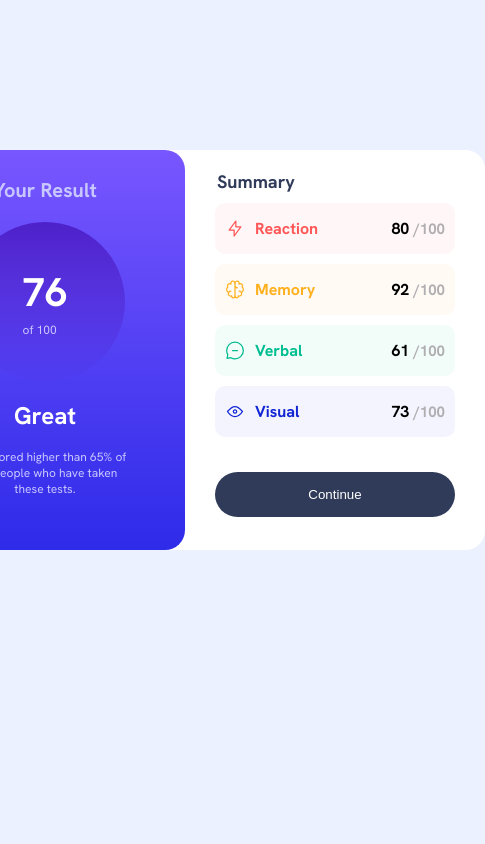
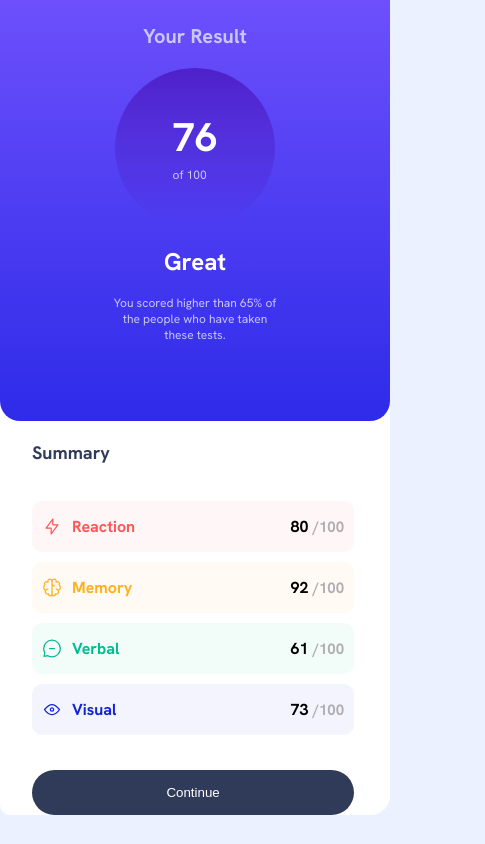
Before and after one commit to ayoub21dev/-Results-summary-component, a plain HTML site: page index.html in a window 390 px wide. Shown: the whole page, 485 px wide, since content can reach past the window. Drawn offline with Linux system fonts and the light colour scheme.

Commit message:
added respnosive desing

```diff
--- a/style.css
+++ b/style.css
@@ -106,9 +106,9 @@ body{
     gap: 10px;
 }
 .reactoin, .Memory,.Verbal,.Visual{
-    width: 240px;
+    width: 90%;
     padding: 15px 10px;
-    margin: 10px auto;
+    margin: 10px 0;
     border-radius: 10px;
 }
 .reactoin{
@@ -134,11 +134,11 @@ background-color: #fffaf4 ;
 .BTN-continue{
     background-color: #303b59;
     border: none;
-    width: 240px;
+    width: 90%;
     border-radius: 25px;
     padding: 15px;
     color: white;
-    margin-left: 30px;
+    /* margin-left: 30px; */
     margin-top: 25px;
 }
 .BTN-continue:hover{
@@ -147,7 +147,35 @@ background-color: #fffaf4 ;
 }
 .Summaryy{
     margin-top: 20px;
-    margin-left: 32px;
-    font-size: 18px;
+    height: 50px;
+  font-size: 18px;
     color: hsl(224, 30%, 27%);
 }
+.summry-content{
+margin-left: 2rem;
+
+}
+
+
+@media (max-width:728px) {
+
+.all{
+    display: block;
+    padding-top: 2.2rem;
+}
+.reslat{
+    width: 100%;
+    height: 500px;
+}
+.summary{
+    width: 100%;
+
+
+}
+.forcenter{
+    height: 500px;
+    display: flex;
+    flex-direction: column;
+    justify-content: center;
+}
+}
```
